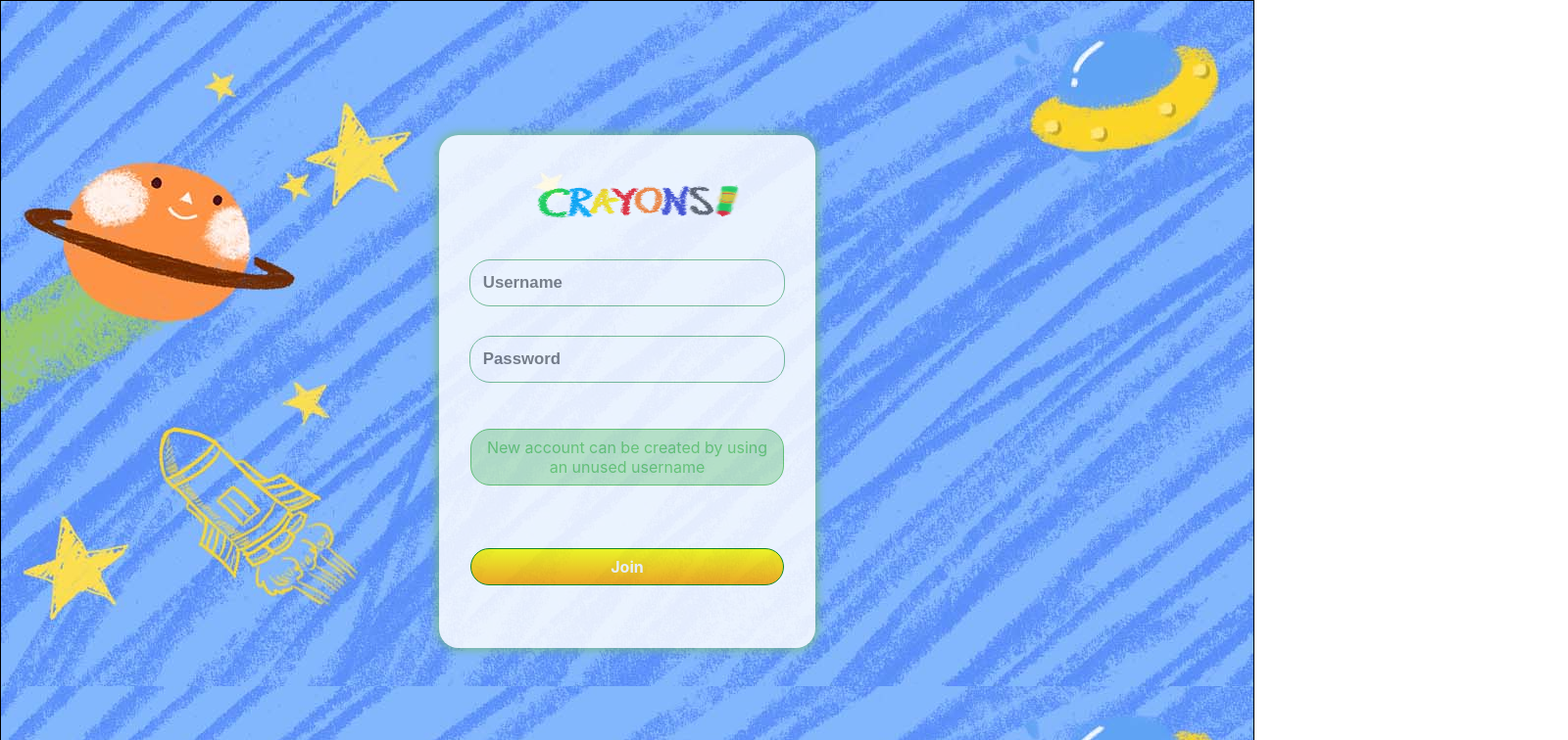
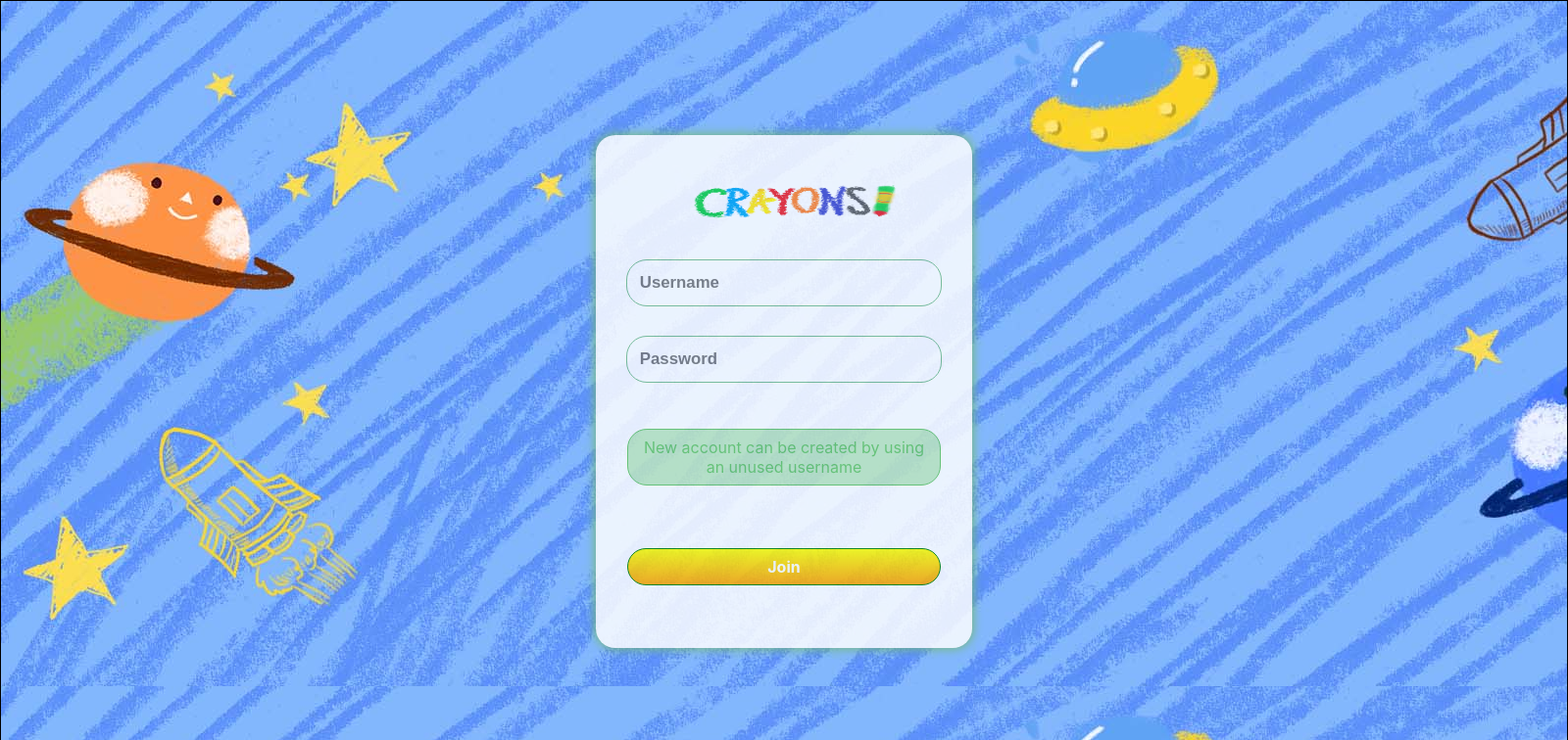
Before and after one commit to rajdeepsr2007/Crayons, a React (Create React App) app: page /auth in a window 1280 px wide. Shown: the top 756 px of the page at 98% size, 1600 px wide, since content can reach past the window. Built offline with nearby package versions, Linux system fonts and the light colour scheme; no server answers.

Commit message:
Fix layout

```diff
--- a/src/hoc/Layout/layout.module.css
+++ b/src/hoc/Layout/layout.module.css
@@ -1,5 +1,5 @@
 .main{
-    width: 100%;
+    min-width: 100rem;
     height: auto;
     padding : 2rem 1rem;
     border: 1px solid black;
```
